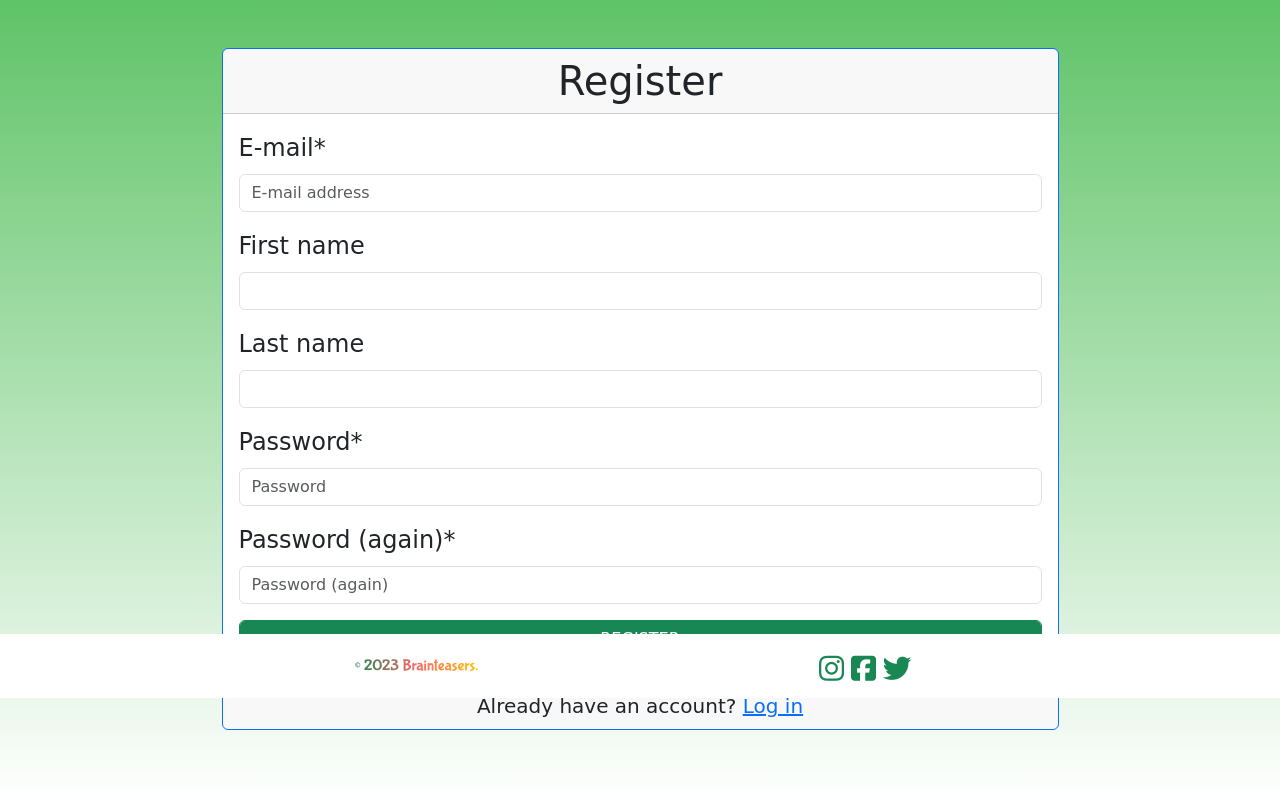
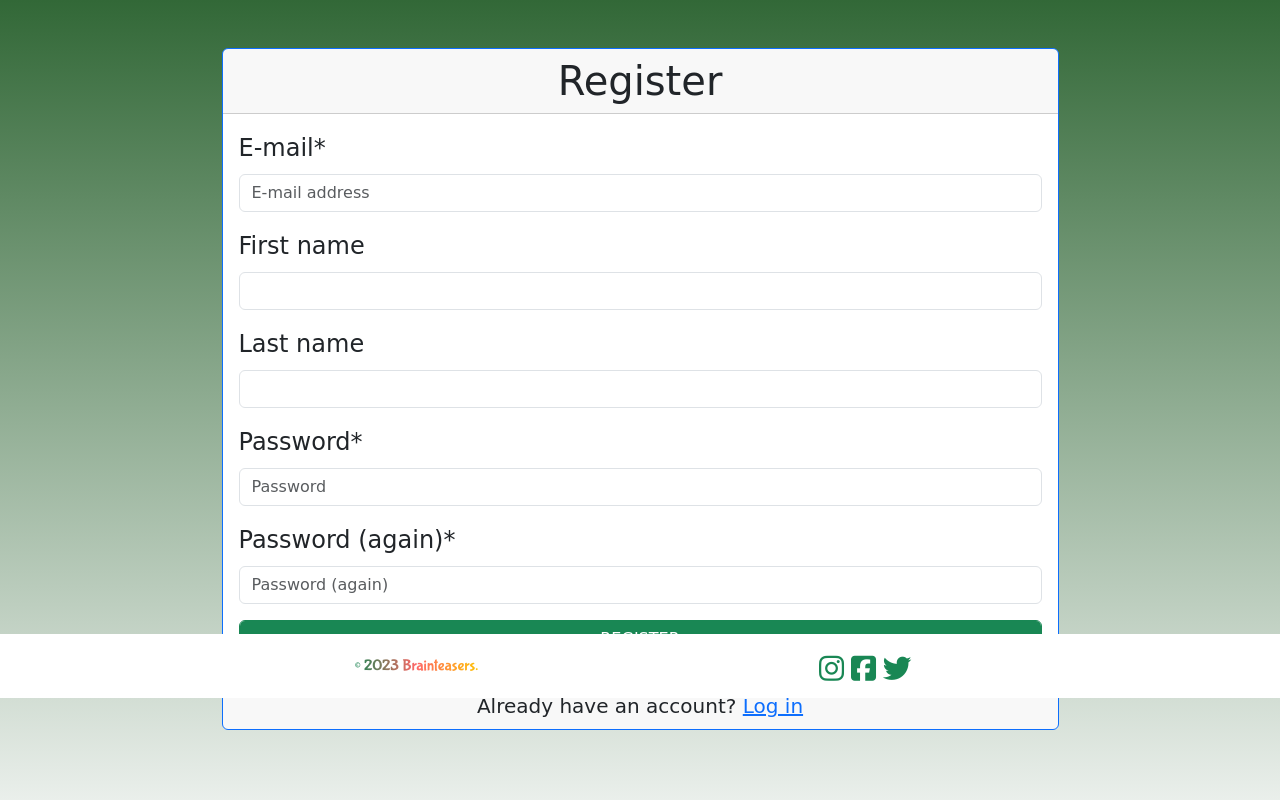
Before and after one commit to Ubuntufoo/BrainTeasersSite, a Django app: page /account/signup/ in a window 1280 px wide. Shown: the part 102-902 px from the top of the page. Run offline with Django 4.2, Linux system fonts and the light colour scheme; some libraries are stand-ins or nearby versions; some web fonts are replaced.

Commit message:
Update main.css

```diff
--- a/static/css/main.css
+++ b/static/css/main.css
@@ -2,7 +2,7 @@
 
 main {
   font-family: 'Baloo Paaji 2', cursive;
-  background: linear-gradient(#5fc367, #ffffff);
+  background: linear-gradient(#326837, #eaefeb);
   height: 100vh;
 }
 
```
